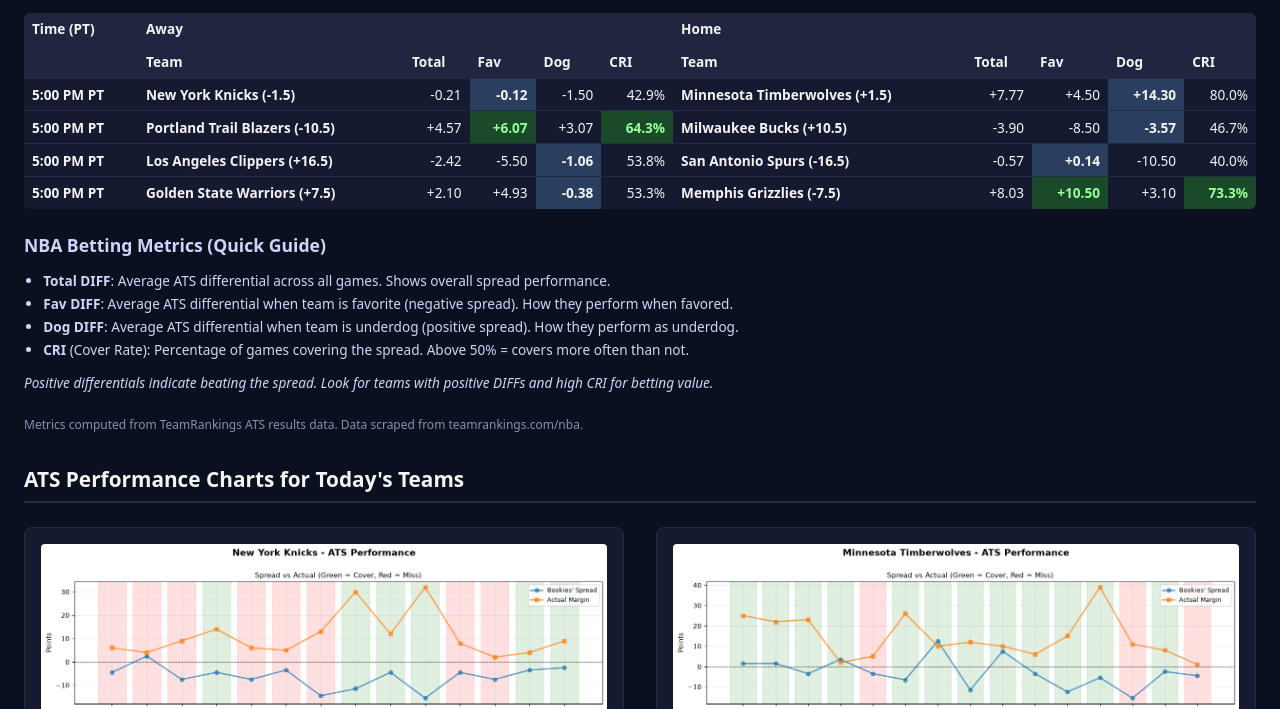
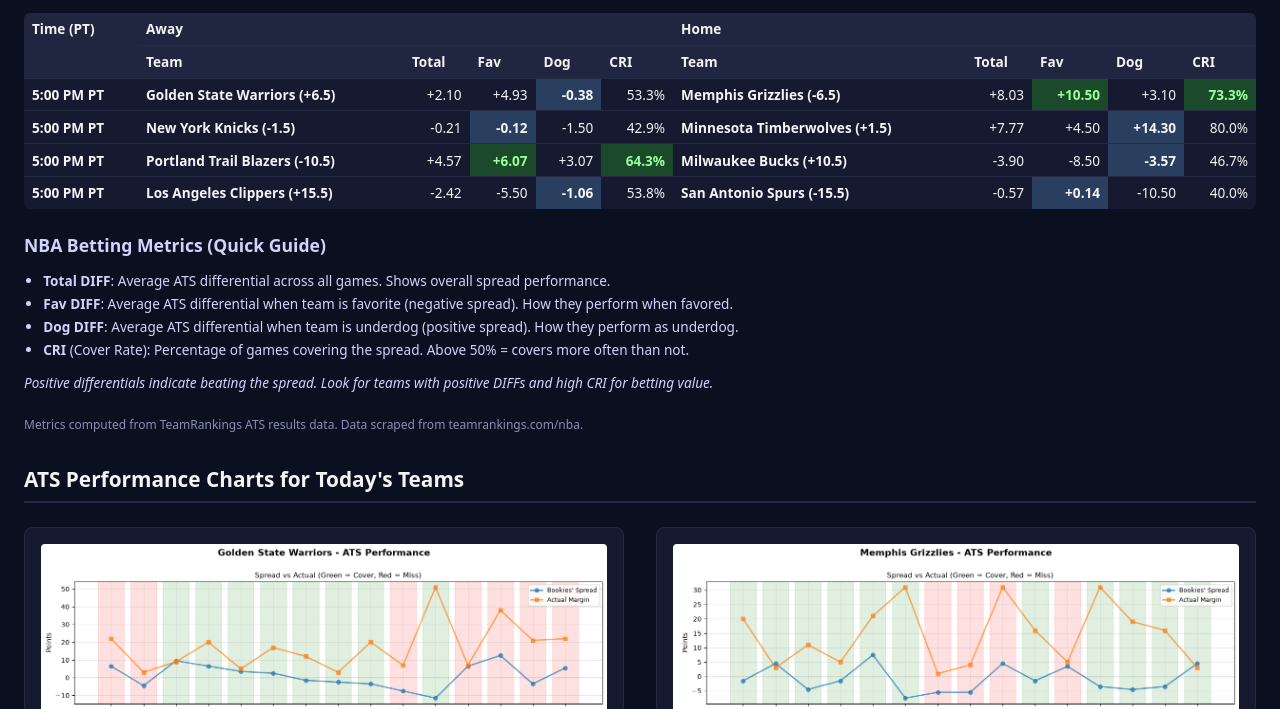
Before and after one commit to ajoros/nbabetinfo, a plain HTML site: page index.html in a window 1280 px wide. Shown: the part 91-800 px from the top of the page. Drawn offline with Linux system fonts and the light colour scheme.

Commit message:
Update nbabetinfo page with ATS plots [2026-11-19 19:16 UTC]

```diff
--- a/index.html
+++ b/index.html
@@ -193,10 +193,10 @@
           </tr>
         </thead>
         <tbody>
-          <tr><td class='time'>5:00 PM PT</td><td class='team-name'>New York Knicks (-1.5)</td><td class='metric'>-0.21</td><td class='metric highlight'>-0.12</td><td class='metric'>-1.50</td><td class='metric'>42.9%</td><td class='team-name'>Minnesota Timberwolves (+1.5)</td><td class='metric'>+7.77</td><td class='metric'>+4.50</td><td class='metric highlight'>+14.30</td><td class='metric'>80.0%</td></tr>
+          <tr><td class='time'>5:00 PM PT</td><td class='team-name'>Golden State Warriors (+6.5)</td><td class='metric'>+2.10</td><td class='metric'>+4.93</td><td class='metric highlight'>-0.38</td><td class='metric'>53.3%</td><td class='team-name'>Memphis Grizzlies (-6.5)</td><td class='metric'>+8.03</td><td class='metric highlight strong'>+10.50</td><td class='metric'>+3.10</td><td class='metric strong'>73.3%</td></tr>
+<tr><td class='time'>5:00 PM PT</td><td class='team-name'>New York Knicks (-1.5)</td><td class='metric'>-0.21</td><td class='metric highlight'>-0.12</td><td class='metric'>-1.50</td><td class='metric'>42.9%</td><td class='team-name'>Minnesota Timberwolves (+1.5)</td><td class='metric'>+7.77</td><td class='metric'>+4.50</td><td class='metric highlight'>+14.30</td><td class='metric'>80.0%</td></tr>
 <tr><td class='time'>5:00 PM PT</td><td class='team-name'>Portland Trail Blazers (-10.5)</td><td class='metric'>+4.57</td><td class='metric highlight strong'>+6.07</td><td class='metric'>+3.07</td><td class='metric strong'>64.3%</td><td class='team-name'>Milwaukee Bucks (+10.5)</td><td class='metric'>-3.90</td><td class='metric'>-8.50</td><td class='metric highlight'>-3.57</td><td class='metric'>46.7%</td></tr>
-<tr><td class='time'>5:00 PM PT</td><td class='team-name'>Los Angeles Clippers (+16.5)</td><td class='metric'>-2.42</td><td class='metric'>-5.50</td><td class='metric highlight'>-1.06</td><td class='metric'>53.8%</td><td class='team-name'>San Antonio Spurs (-16.5)</td><td class='metric'>-0.57</td><td class='metric highlight'>+0.14</td><td class='metric'>-10.50</td><td class='metric'>40.0%</td></tr>
-<tr><td class='time'>5:00 PM PT</td><td class='team-name'>Golden State Warriors (+7.5)</td><td class='metric'>+2.10</td><td class='metric'>+4.93</td><td class='metric highlight'>-0.38</td><td class='metric'>53.3%</td><td class='team-name'>Memphis Grizzlies (-7.5)</td><td class='metric'>+8.03</td><td class='metric highlight strong'>+10.50</td><td class='metric'>+3.10</td><td class='metric strong'>73.3%</td></tr>
+<tr><td class='time'>5:00 PM PT</td><td class='team-name'>Los Angeles Clippers (+15.5)</td><td class='metric'>-2.42</td><td class='metric'>-5.50</td><td class='metric highlight'>-1.06</td><td class='metric'>53.8%</td><td class='team-name'>San Antonio Spurs (-15.5)</td><td class='metric'>-0.57</td><td class='metric highlight'>+0.14</td><td class='metric'>-10.50</td><td class='metric'>40.0%</td></tr>
         </tbody>
       </table>
     </div>
@@ -219,14 +219,14 @@
     <section class="plots-section">
       <h2>ATS Performance Charts for Today's Teams</h2>
       <div class="plots-grid">
+        <div class="plot-item"><img src="plots/ats_golden-state-warriors.png" alt="Golden State Warriors ATS Performance" /></div>
+        <div class="plot-item"><img src="plots/ats_memphis-grizzlies.png" alt="Memphis Grizzlies ATS Performance" /></div>
         <div class="plot-item"><img src="plots/ats_new-york-knicks.png" alt="New York Knicks ATS Performance" /></div>
         <div class="plot-item"><img src="plots/ats_minnesota-timberwolves.png" alt="Minnesota Timberwolves ATS Performance" /></div>
         <div class="plot-item"><img src="plots/ats_portland-trail-blazers.png" alt="Portland Trail Blazers ATS Performance" /></div>
         <div class="plot-item"><img src="plots/ats_milwaukee-bucks.png" alt="Milwaukee Bucks ATS Performance" /></div>
         <div class="plot-item"><img src="plots/ats_los-angeles-clippers.png" alt="Los Angeles Clippers ATS Performance" /></div>
         <div class="plot-item"><img src="plots/ats_san-antonio-spurs.png" alt="San Antonio Spurs ATS Performance" /></div>
-        <div class="plot-item"><img src="plots/ats_golden-state-warriors.png" alt="Golden State Warriors ATS Performance" /></div>
-        <div class="plot-item"><img src="plots/ats_memphis-grizzlies.png" alt="Memphis Grizzlies ATS Performance" /></div>
       </div>
     </section>
   </body>
```
